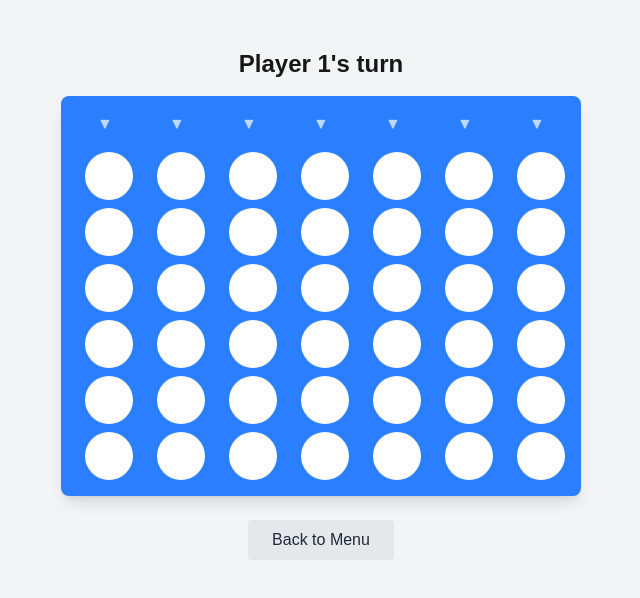
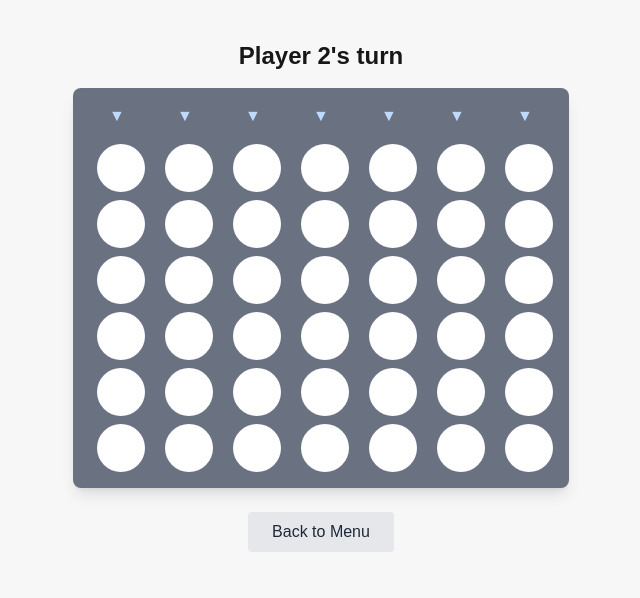
Before and after one commit to getFrontend/app-game-four-in-one, a Next.js app: page / in a window 1280 px wide. Both pictures are taken after a click on the button "1 PLAYER (VS AI)". Shown: the top 598 px of the page, without its empty margins (319-959 px from the left). Built offline with nearby package versions, Linux system fonts and the light colour scheme.

Commit message:
updated design & added logo

```diff
--- a/components/Board.tsx
+++ b/components/Board.tsx
@@ -37,11 +37,11 @@ const Board: React.FC<BoardProps> = ({
         }
       </div>
 
-      <div className="bg-blue-500 p-4 rounded-lg shadow-lg">
+      <div className="bg-gray-500 p-4 rounded-lg shadow-lg">
         {/* Column indicators */}
-        <div className="flex justify-between mb-2">
+        <div className="flex justify-around sm:justify-between mb-2">
           {Array(COLS).fill(null).map((_, i) => (
-            <div key={i} className="w-14 flex justify-center">
+            <div key={i} className="w-10 sm:w-14 flex justify-center">
               <button
                 className="text-blue-200 hover:text-white cursor-pointer"
                 onClick={() => handleColumnClick(i)}
@@ -54,9 +54,9 @@ const Board: React.FC<BoardProps> = ({
         </div>
 
         {/* Game board */}
-        <div className="bg-blue-500 relative">
+        <div className="bg-gray-500 relative">
           {board.map((row, rowIdx) => (
-            <div key={rowIdx} className="flex sm:gap-4">
+            <div key={rowIdx} className="flex sm:gap-3">
               {row.map((cell, colIdx) => (
                 <Cell
                   key={`${rowIdx}-${colIdx}`}
--- a/components/ConnectFour.tsx
+++ b/components/ConnectFour.tsx
@@ -8,8 +8,8 @@ const ConnectFour: React.FC = () => {
   const ROWS = 6;
   const COLS = 7;
   const EMPTY = null;
-  const PLAYER1 = 'red';
-  const PLAYER2 = 'yellow';
+  const PLAYER1 = 'yellow';
+  const PLAYER2 = 'red';
 
   const [board, setBoard] = useState<(string | null)[][]>(createEmptyBoard());
   const [currentPlayer, setCurrentPlayer] = useState<string>(PLAYER1);
@@ -168,7 +168,7 @@ const ConnectFour: React.FC = () => {
         // This is our animated piece at the top
         const dropDistance = dropAnimation.row ? dropAnimation.row * 48 : 0; // 48px per cell
         return {
-          backgroundColor: dropAnimation.player === PLAYER1 ? '#e53e3e' : '#ecc94b',
+          backgroundColor: dropAnimation.player === PLAYER1 ? '#fca000' : '#1f84c4',
           transform: `translateY(${dropDistance}px)`,
           transition: 'transform 500ms cubic-bezier(0.70, 0.05, 0.95, 0.90)',
           zIndex: 10
@@ -182,8 +182,8 @@ const ConnectFour: React.FC = () => {
     // Normal cells
     return {
       backgroundColor:
-        board[rowIdx][colIdx] === PLAYER1 ? '#e53e3e' :
-        board[rowIdx][colIdx] === PLAYER2 ? '#ecc94b' :
+        board[rowIdx][colIdx] === PLAYER1 ? '#fca000' :
+        board[rowIdx][colIdx] === PLAYER2 ? '#1f84c4' :
         'white',
       transition: 'background-color 300ms',
     };
@@ -214,7 +214,7 @@ const ConnectFour: React.FC = () => {
   }, [currentPlayer, gameMode, gameOver, animating]);
 
   return (
-    <div className="min-h-screen bg-gray-100 p-8">
+    <div className="min-h-screen bg-[#f7f7f7] p-4 sm:p-6">
       <div className="max-w-2xl mx-auto">
         {gameMode ? (
           <Board
--- a/components/Menu.tsx
+++ b/components/Menu.tsx
@@ -1,3 +1,5 @@
+import { logoImg } from '@/constants';
+import Image from 'next/image';
 import React from 'react';
 
 interface MenuProps {
@@ -7,7 +9,8 @@ interface MenuProps {
 const Menu: React.FC<MenuProps> = ({ setGameMode }) => {
   return (
     <div className="flex flex-col items-center">
-      <h1 className="text-4xl font-bold text-blue-500 mb-6">Connect Four</h1>
+      <Image src={logoImg} width={200} height={200} alt="Game logo" />
+      <h1 className="text-4xl font-bold text-blue-500 my-6">Connect Four</h1>
       <p className="text-xl text-gray-600 mb-8">Play against a friend or challenge the AI!</p>
 
       <div className="bg-white p-6 rounded-lg shadow-lg w-full max-w-md">
--- /dev/null
+++ b/constants/index.ts
@@ -0,0 +1 @@
+export const logoImg = "/assets/images/4in1_logo.png";
```
Also changed, not shown: public/assets/images/4in1_logo.png (added).
